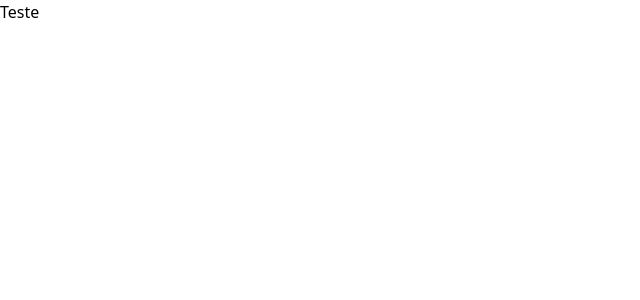
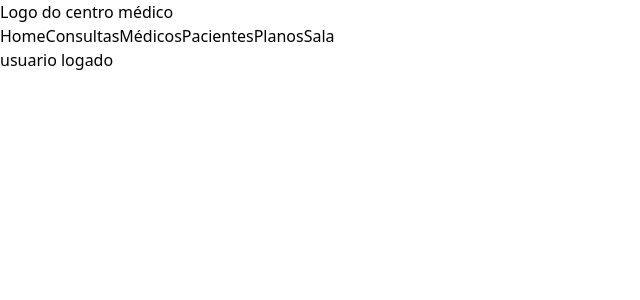
Before and after one commit to felps-daniel-dev/whister_agendamentos, a Next.js app in the folder whister_agendamentos_app/: page / in a window 1280 px wide. Shown: the top 300 px of the page, without its empty margins (0-640 px from the left). Built offline with nearby package versions, Linux system fonts and the light colour scheme.

Commit message:
feat: componentisando layout

```diff
--- /dev/null
+++ b/whister_agendamentos_app/app/components/layout.tsx
@@ -0,0 +1,22 @@
+import { Menu } from "./menu/menu";
+
+interface LayoutProps {
+    children?: React.ReactNode;
+}
+
+export const Layout: React.FC<LayoutProps> = (props: LayoutProps) => {
+    return (
+        <div>
+
+            <section>
+                <Menu />
+
+                <div>
+                    {props.children}
+                </div>
+            </section>
+
+
+        </div>
+    );
+}
--- a/whister_agendamentos_app/app/components/menu/menu.tsx
+++ b/whister_agendamentos_app/app/components/menu/menu.tsx
@@ -1,6 +1,35 @@
-
+import Link from "next/link";
 
 export const Menu = () => {
-    return <>
-    </>
+   return (
+        <div>
+            <div>
+                Logo do centro médico
+            </div>
+            <div>
+                <BotaoMenuBar nome="Home" href="/"/>
+                <BotaoMenuBar nome="Consultas" href="/"/>
+                <BotaoMenuBar nome="Médicos" href="/"/>
+                <BotaoMenuBar nome="Pacientes" href="/"/>
+                <BotaoMenuBar nome="Planos" href="/"/>
+                <BotaoMenuBar nome="Sala" href="/"/>
+            </div>
+
+            <div>
+                usuario logado
+            </div>
+        </div>
+    )
 }
+
+interface BotaoMenuBarProps{
+    nome: string;
+    href: string;
+}
+const BotaoMenuBar: React.FC<BotaoMenuBarProps> = ({nome, href}) => {
+    return (
+        <Link href={href}>
+            <button>{nome}</button>
+        </Link>
+    );
+}
--- a/whister_agendamentos_app/app/page.tsx
+++ b/whister_agendamentos_app/app/page.tsx
@@ -1,9 +1,15 @@
 import Image from "next/image";
+import { Layout } from "./components/layout";
+import Head from "next/head";
 
 export default function Home() {
   return (
     <div>
-      Teste
+
+      <Head>
+        <title>Whister Agendamentos</title>
+      </Head>
+      <Layout/>
     </div>
   );
 }
```
